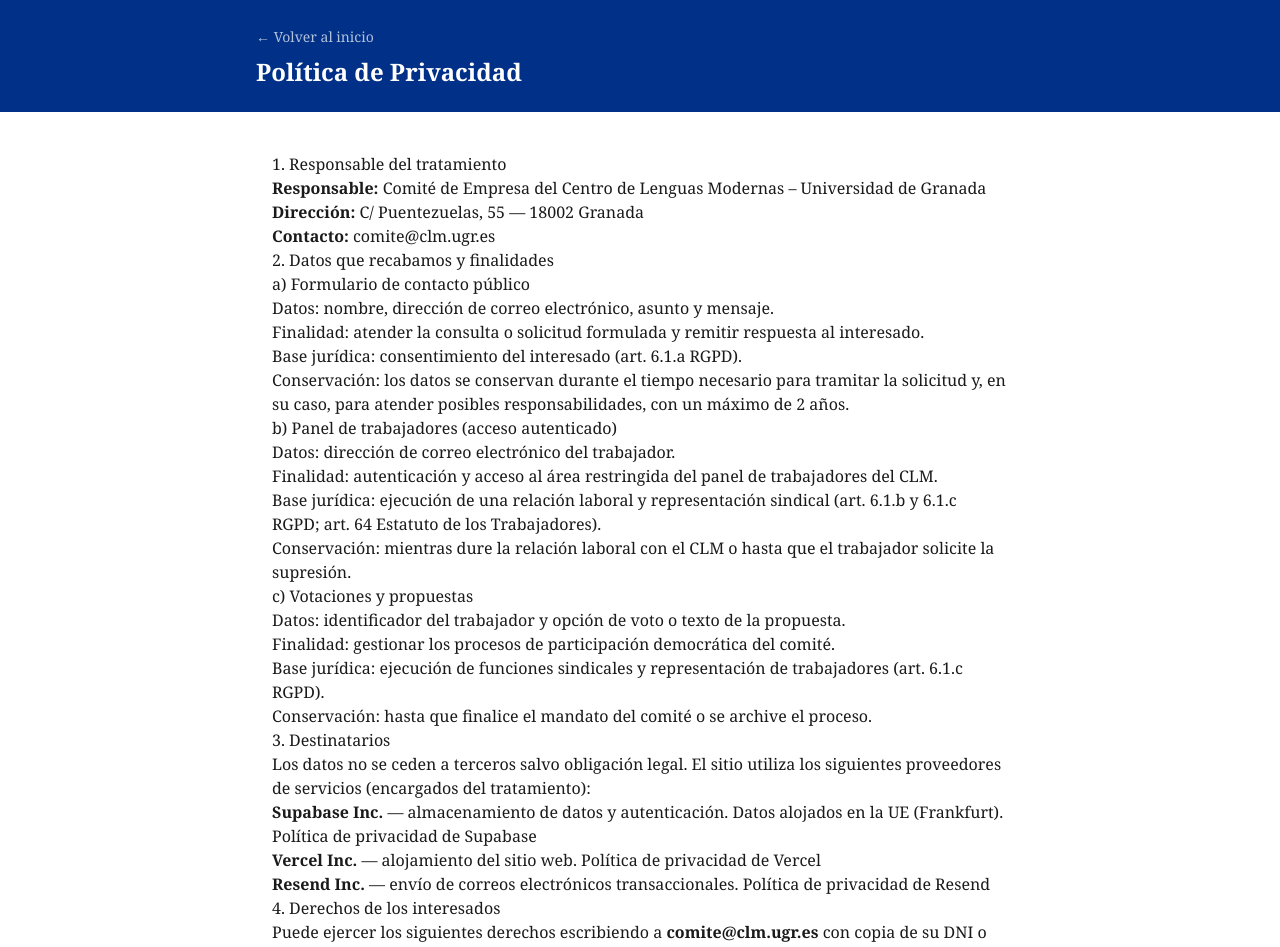
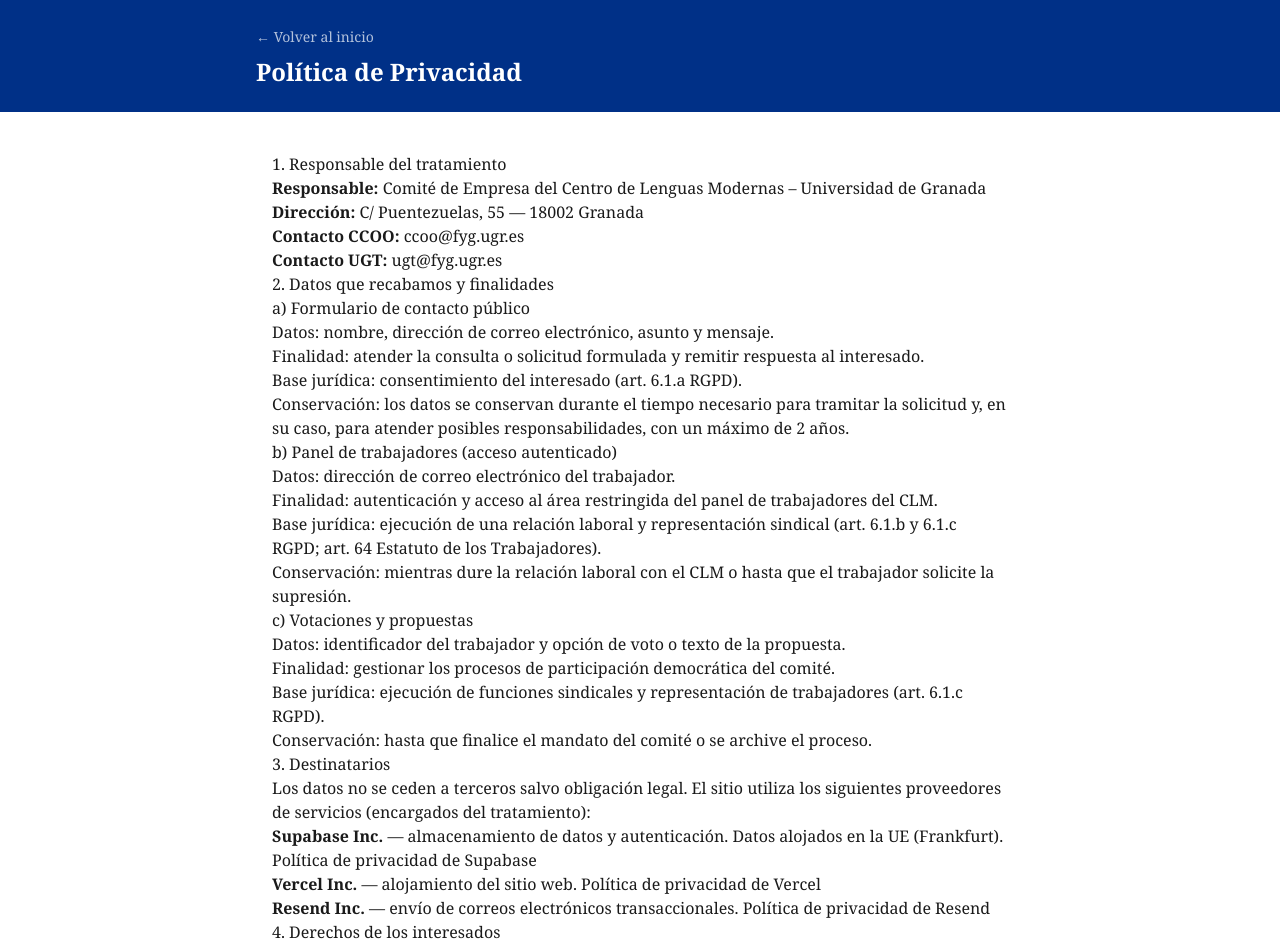
Before and after one commit to elcorreveidile/Comite-CLM, a Next.js app in the folder web/: page /privacidad in a window 1280 px wide. Shown: the top 947 px of the page. Built offline with nearby package versions, Linux system fonts and the light colour scheme.

Commit message:
RGPD: actualizar correos de contacto a ccoo@fyg.ugr.es y ugt@fyg.ugr.es
https://claude.ai/code/session_019pGS48bJjkhFH5pVFgvJ5v

```diff
--- a/web/app/aviso-legal/page.tsx
+++ b/web/app/aviso-legal/page.tsx
@@ -18,7 +18,8 @@ export default function AvisoLegalPage() {
         <ul>
           <li><strong>Denominación:</strong> Comité de Empresa del CLM – Universidad de Granada</li>
           <li><strong>Dirección:</strong> C/ Puentezuelas, 55 — 18002 Granada</li>
-          <li><strong>Correo de contacto:</strong> comite@clm.ugr.es</li>
+          <li><strong>Correo de contacto (CCOO):</strong> ccoo@fyg.ugr.es</li>
+          <li><strong>Correo de contacto (UGT):</strong> ugt@fyg.ugr.es</li>
         </ul>
 
         <h2>2. Objeto</h2>
--- a/web/app/privacidad/page.tsx
+++ b/web/app/privacidad/page.tsx
@@ -15,7 +15,8 @@ export default function PrivacidadPage() {
         <ul>
           <li><strong>Responsable:</strong> Comité de Empresa del Centro de Lenguas Modernas – Universidad de Granada</li>
           <li><strong>Dirección:</strong> C/ Puentezuelas, 55 — 18002 Granada</li>
-          <li><strong>Contacto:</strong> comite@clm.ugr.es</li>
+          <li><strong>Contacto CCOO:</strong> ccoo@fyg.ugr.es</li>
+          <li><strong>Contacto UGT:</strong> ugt@fyg.ugr.es</li>
         </ul>
 
         <h2>2. Datos que recabamos y finalidades</h2>
@@ -49,7 +50,7 @@ export default function PrivacidadPage() {
         </ul>
 
         <h2>4. Derechos de los interesados</h2>
-        <p>Puede ejercer los siguientes derechos escribiendo a <strong>comite@clm.ugr.es</strong> con copia de su DNI o documento identificativo equivalente:</p>
+        <p>Puede ejercer los siguientes derechos escribiendo a <strong>ccoo@fyg.ugr.es</strong> o <strong>ugt@fyg.ugr.es</strong> con copia de su DNI o documento identificativo equivalente:</p>
         <ul>
           <li><strong>Acceso:</strong> conocer qué datos tratamos sobre usted.</li>
           <li><strong>Rectificación:</strong> corregir datos inexactos o incompletos.</li>
```
